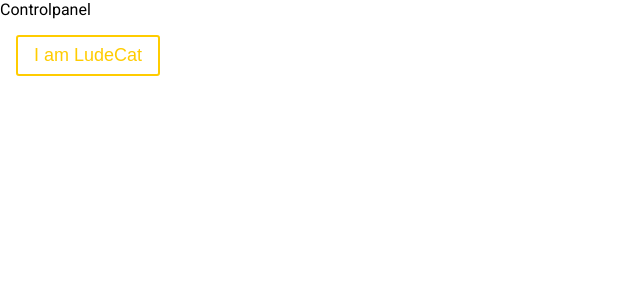
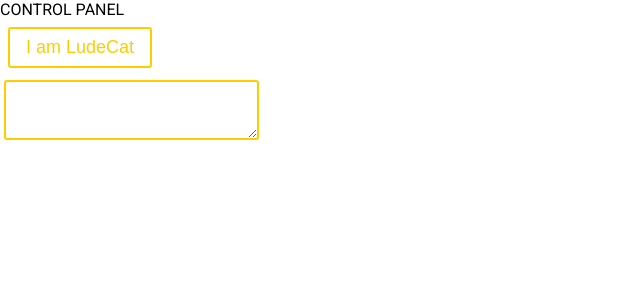
Before and after one commit to Ludecat/catcrowdparty, a Next.js app in the folder applications/frontend/: page /controlpanel in a window 1280 px wide. Shown: the top 300 px of the page, without its empty margins (0-640 px from the left). Built offline with nearby package versions, Linux system fonts and the light colour scheme.

Commit message:
add simple textarea component

```diff
--- a/applications/frontend/src/app/components/Button.tsx
+++ b/applications/frontend/src/app/components/Button.tsx
@@ -12,7 +12,7 @@ const StyledButton = styled.button`
 	border: 2px solid ${(p) => p.theme.color.ludecatyellow};
 	font-size: ${(p) => p.theme.fontSize.l}px;
 
-	margin: ${(p) => p.theme.space.l}px;
+	margin: ${(p) => p.theme.space.s}px;
 	padding: ${(p) => p.theme.space.s}px ${(p) => p.theme.space.l}px;
 	cursor: pointer;
 	border-radius: 3px;
--- /dev/null
+++ b/applications/frontend/src/app/components/TextArea.tsx
@@ -0,0 +1,22 @@
+import React from 'react'
+import { styled } from '../styles/Theme'
+
+interface TextAreaProps extends React.HTMLAttributes<HTMLTextAreaElement> {
+	value?: string
+}
+
+const StyledTextArea = styled.textarea`
+	background: ${(p) => p.theme.color.white};
+	color: ${(p) => p.theme.color.blackPeral};
+	border: 2px solid ${(p) => p.theme.color.ludecatyellow};
+	font-size: ${(p) => p.theme.fontSize.l}px;
+
+	margin: ${(p) => p.theme.space.xs}px;
+	padding: ${(p) => p.theme.space.s}px;
+	border-radius: 3px;
+	caret-color: ${(p) => p.theme.color.blackPeral};
+`
+
+export const TextArea = ({ children, value, ...props }: TextAreaProps) => {
+	return <StyledTextArea {...props} value={value} rows={2}></StyledTextArea>
+}
--- a/applications/frontend/src/pages/controlpanel/index.tsx
+++ b/applications/frontend/src/pages/controlpanel/index.tsx
@@ -4,6 +4,7 @@ import Head from 'next/head'
 import MainLayout from '../../app/layout/Layout'
 import PageWithLayoutType from '../../app/layout/PageWithLayout'
 import { Button } from '../../app/components/Button'
+import { TextArea } from '../../app/components/TextArea'
 
 export interface ControlPanelPageProps {
 	title?: string
@@ -16,14 +17,18 @@ const ControlPanelPage: NextPage<ControlPanelPageProps> = (props: ControlPanelPa
 			<Head>
 				<title>{title}</title>
 			</Head>
+			<header>CONTROL PANEL</header>
 			<div>
-				{title}
 				<div>
 					<Button
 						onClick={(e) => console.log(e.currentTarget.value)}
 						value="I am LudeCat"
 						title="I am LudeCat"
 					></Button>
+				</div>
+
+				<div>
+					<TextArea onChange={(e) => console.log(e.currentTarget.value)} />
 				</div>
 			</div>
 		</>
```
